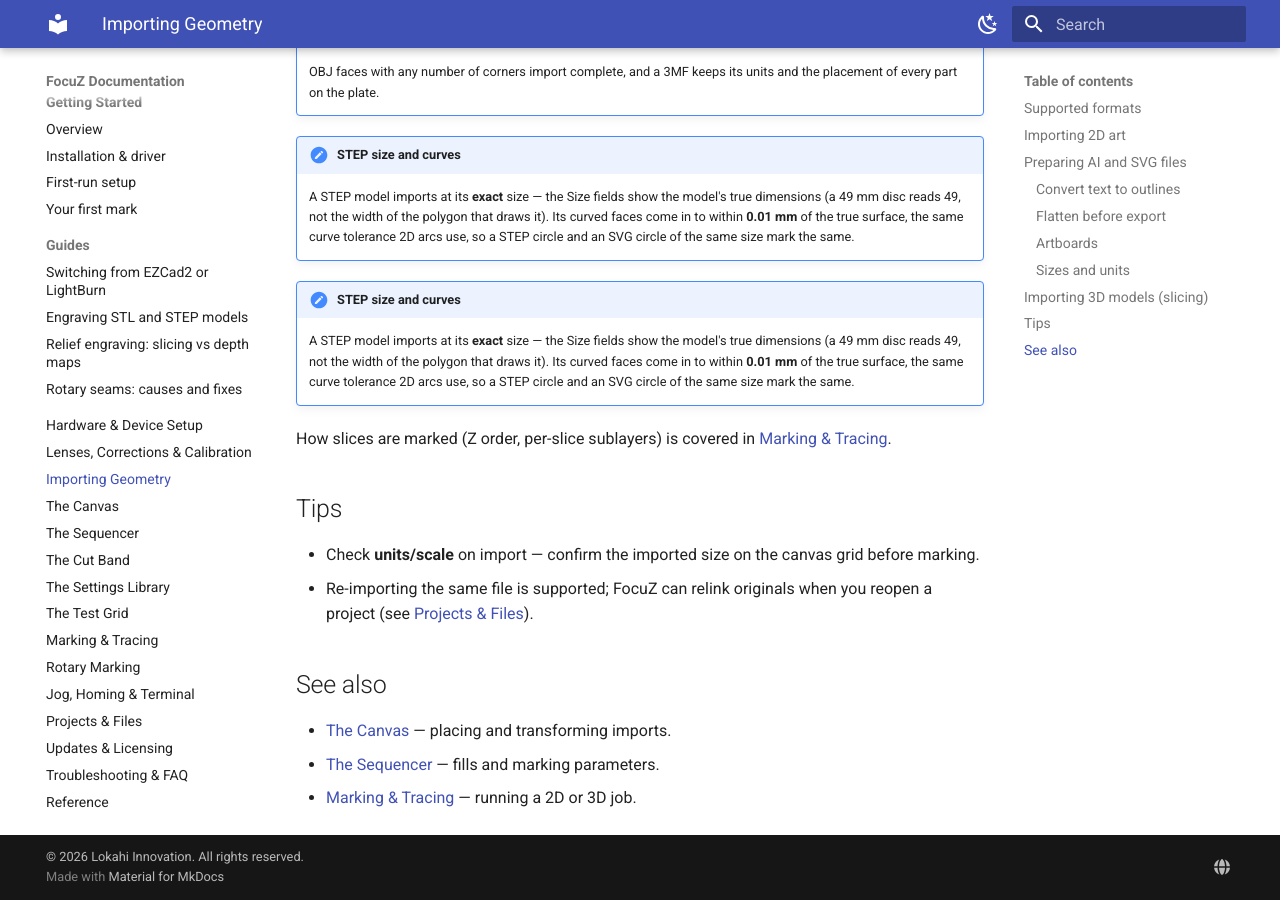
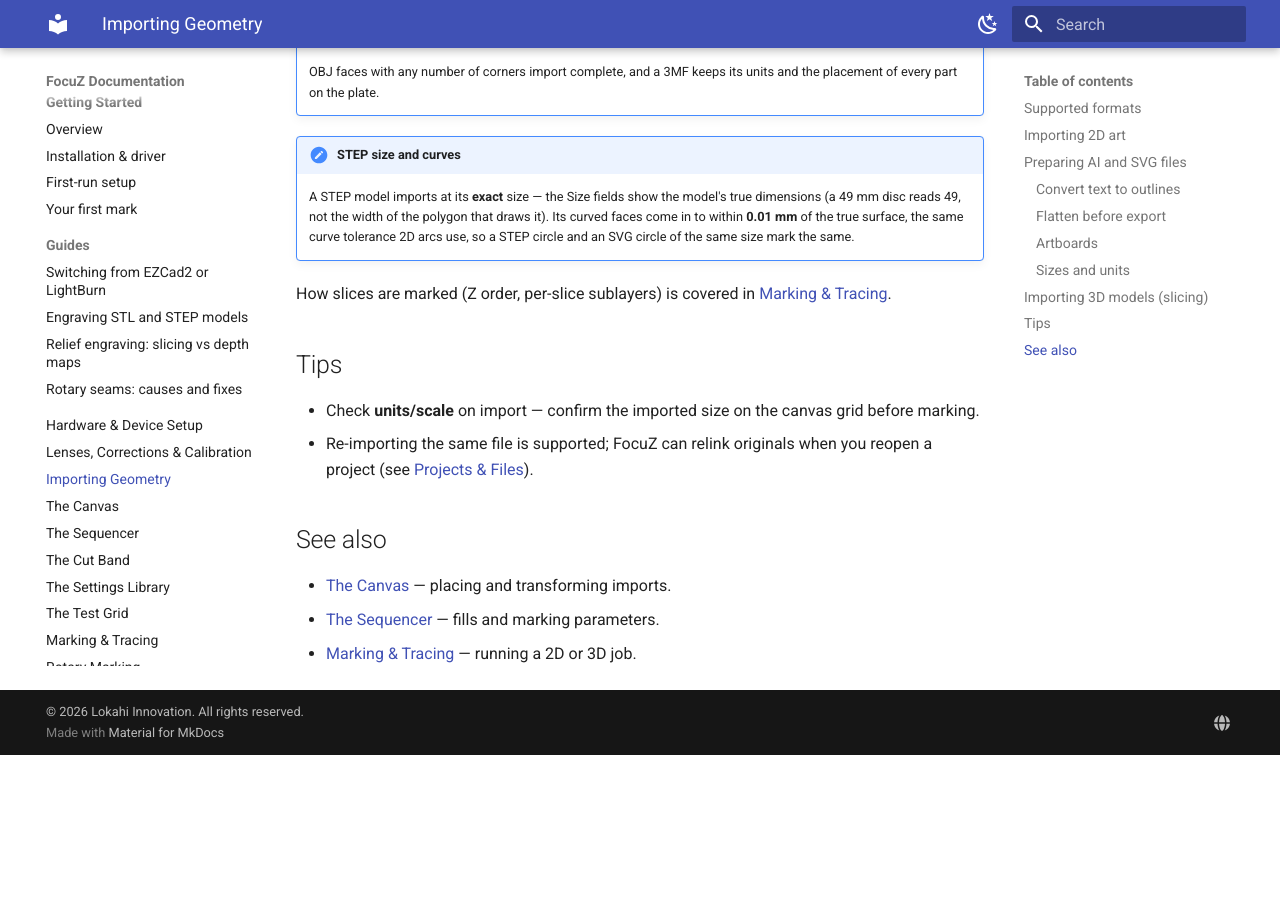
Before and after one commit to Lokahi-Shop/focuz-docs, an MkDocs documentation site: the page built from docs/importing.md, in a window 1280 px wide and 900 px high, scrolled down 3307 px. Built offline with MkDocs 1.6.1 and Material for MkDocs 9.7.7, drawn with Linux system fonts in a browser that asks for light colours; after the commit the page ends 4062 px from its top, so only the background shows below that.

Commit message:
Drop the STEP note duplicated by merging main (#67 already carries it)

```diff
--- a/docs/importing.md
+++ b/docs/importing.md
@@ -128,12 +128,6 @@ model into layers for marking.
     **0.01 mm** of the true surface, the same curve tolerance 2D arcs use, so a STEP circle and an SVG
     circle of the same size mark the same.
 
-!!! note "STEP size and curves"
-    A STEP model imports at its **exact** size — the Size fields show the model's true dimensions (a 49 mm
-    disc reads 49, not the width of the polygon that draws it). Its curved faces come in to within
-    **0.01 mm** of the true surface, the same curve tolerance 2D arcs use, so a STEP circle and an SVG
-    circle of the same size mark the same.
-
 How slices are marked (Z order, per-slice sublayers) is covered in
 [Marking & Tracing](marking-tracing.md#3d-slice-marking).
 
```
